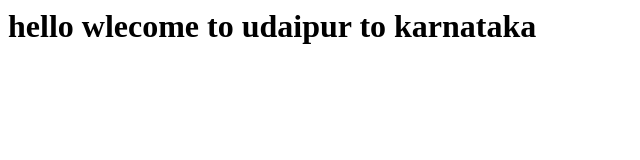
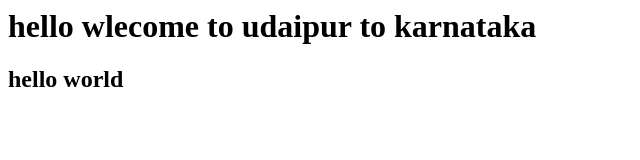
Before and after one commit to kevali7826/project-1-devops-trianing, a plain HTML site: page index.html in a window 1280 px wide. Shown: the whole page, without its empty margins (0-640 px from the left). Drawn offline with Linux system fonts and the light colour scheme.

Commit message:
this is 3rd

```diff
--- a/index.html
+++ b/index.html
@@ -1 +1,2 @@
 <h1>hello wlecome to udaipur to karnataka</h1>
+<h2>hello world</>
```
